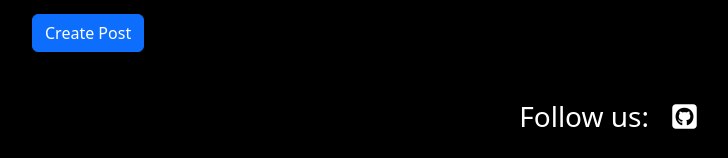
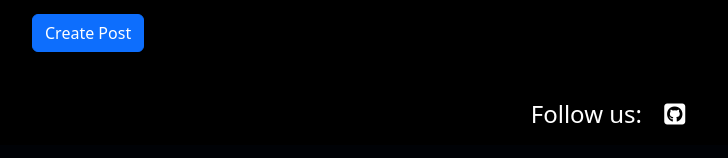
Before and after one commit to moakley-45/Tidder-HKTN2, a Django app: page /create/ in a window 1280 px wide. Shown: the part 776-934 px from the top of the page, without its empty margins (32-760 px from the left). After the commit the page ends 901 px from the top, so only its background shows below. Run offline with Django 4.2, Linux system fonts and the light colour scheme; the visitor is signed in with stand-in values (Sample User, id 1); some libraries are stand-ins or nearby versions.

Commit message:
final commit pre-submission

```diff
--- a/templates/base.html
+++ b/templates/base.html
@@ -7,6 +7,7 @@
 
 <!DOCTYPE html>
 <html lang="en">
+
 <head>
     <meta charset="UTF-8">
     <meta name="viewport" content="width=device-width, initial-scale=1.0">
@@ -14,7 +15,8 @@
 
     <link rel="stylesheet" href="{% static 'css/style.css' %}">
     <script src="https://kit.fontawesome.com/e161fa0639.js" crossorigin="anonymous"></script>
-    <link href="https://cdn.jsdelivr.net/npm/bootstrap@5.3.3/dist/css/bootstrap.min.css" rel="stylesheet" integrity="sha384-QWTKZyjpPEjISv5WaRU9OFeRpok6YctnYmDr5pNlyT2bRjXh0JMhjY6hW+ALEwIH" crossorigin="anonymous">
+    <link href="https://cdn.jsdelivr.net/npm/bootstrap@5.3.3/dist/css/bootstrap.min.css" rel="stylesheet"
+        integrity="sha384-QWTKZyjpPEjISv5WaRU9OFeRpok6YctnYmDr5pNlyT2bRjXh0JMhjY6hW+ALEwIH" crossorigin="anonymous">
 
     {% load static %}
     <link rel="apple-touch-icon" sizes="180x180" href="{% static 'images/apple-touch-icon.png' %}">
@@ -24,6 +26,7 @@
 
 
 </head>
+
 <body class="d-flex flex-column min-vh-100">
 
     <!-- Navigation -->
@@ -87,16 +90,18 @@
 
     <!-- Footer -->
     <footer class="footer mt-auto py-3">
-        <h3>
+        <div>
             <p class="text-centre text-white">
                 {% block copyright %}{% endblock copyright %}
             </p>
-            <p class="m-0 text-center text-white">
+            <h4 class="m-0 text-center text-white">
                 Follow us:
                 <a href="https://github.com/moakley-45/Tidder-HKTN2" target="_blank" class="text-white">
                     <i class="fab fa-github-square ms-3"></i>
                 </a>
-        </h3>
+                </h4>
+        </div>
+
     </footer>
 
     <script src="https://cdn.jsdelivr.net/npm/bootstrap@5.0.1/dist/js/bootstrap.bundle.min.js"
@@ -105,4 +110,5 @@
     <script src="/static/js/script.js">
     </script>
 </body>
+
 </html>
--- a/tidder/settings.py
+++ b/tidder/settings.py
@@ -34,7 +34,7 @@ TEMPLATES_DIR = os.path.join(BASE_DIR, 'templates')
 SECRET_KEY = 'django-insecure-8s5sbw67@_is4ld3rv$nz*d&wkk#5w8jj+$xn=a4a6y)kt+#ue'
 
 # SECURITY WARNING: don't run with debug turned on in production!
-DEBUG = True
+DEBUG = False
 
 ALLOWED_HOSTS = ['*',  '*.herokuapp.com']
 
```
Also changed, not shown: README.md, assets/images/Am_I_responsive.png (added), assets/images/HTML_Validation.png (added), assets/images/JS_Validation.png (added), assets/images/Python_Validation.png (added).
